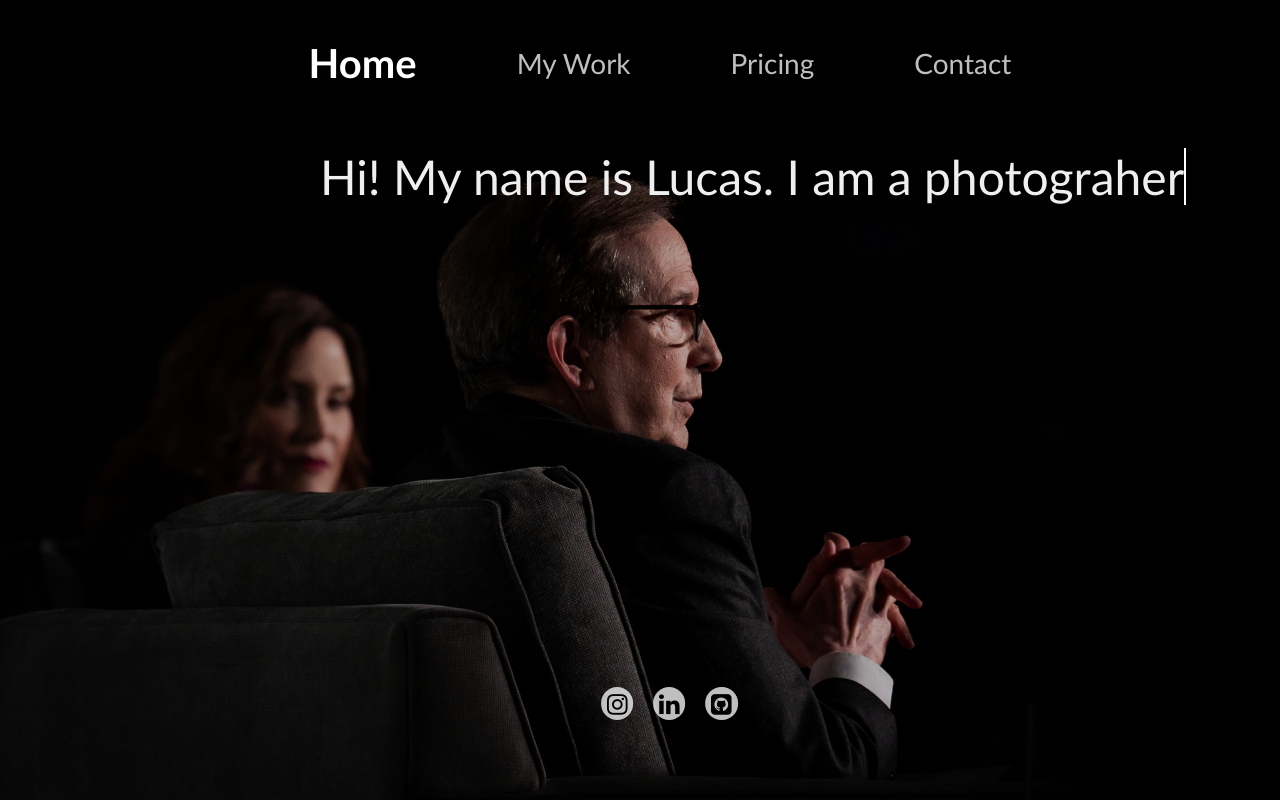
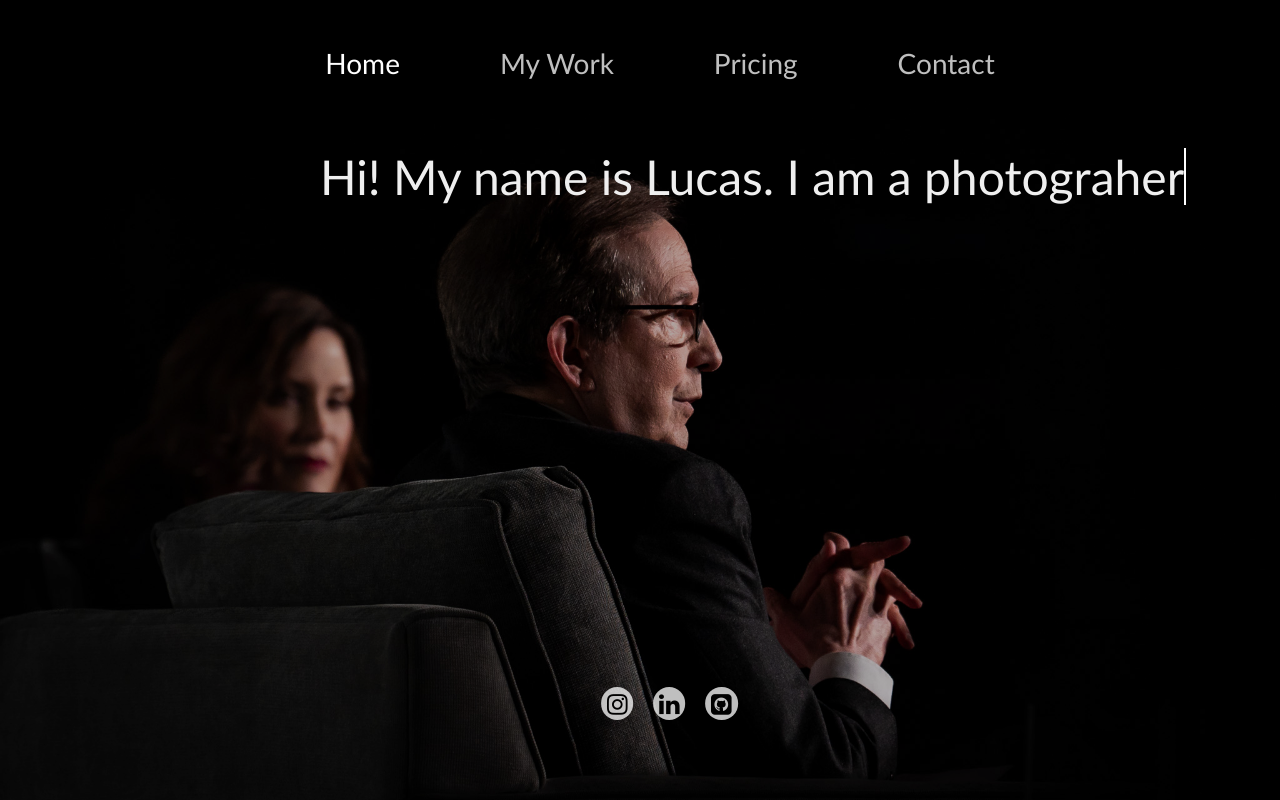
Before and after one commit to lucaschennn/lucaschennn.github.io, a React (Vite) app: page / in a window 1280 px wide. Built offline with nearby package versions, Linux system fonts and the light colour scheme.

Commit message:
added google meta verification tag and whatever i changed idk

```diff
--- a/src/App.jsx
+++ b/src/App.jsx
@@ -78,7 +78,6 @@ function App() {
           <li className={active == 3 ? "active": ""} onClick={() => {handleNavClick(3)}}>Contact</li>
         </ul>
       }
-
       <div id="show-page">
 
         {/*page*/}
--- a/src/index.css
+++ b/src/index.css
@@ -25,8 +25,6 @@ img {
 
 #nav-carousel .active {
   vertical-align: middle;
-  font-size: 40px;
-  font-weight: bold;
   color: #555555;
 }
 
@@ -62,8 +60,6 @@ img {
 
 #nav-carousel-alt .active {
   vertical-align: middle;
-  font-size: 40px;
-  font-weight: bold;
   color: #ffffff;
 }
 
--- a/src/routes/portfolio.jsx
+++ b/src/routes/portfolio.jsx
@@ -44,7 +44,7 @@ function Portfolio() {
             { id: 0, caption: "Unknown at the University of Michigan League. 85mm lens borrowed from Caleb Mastell. 4/7/2023",},
             { id: 1, caption: "Lee Bowes & the Jupiter Rings performing at Checkerfest. 7/11/2021",},
             { id: 2, caption: "Headshot at the Ross School of Business. 4/8/2023",},
-            { id: 3, caption: "Checkerfest promotion. 7/8/2021",},
+            { id: 3, caption: "A grandmother and granddaughter strolling near Kirkland, Washington. 4/29/2023",},
             { id: 4, caption: "Portrait taken near Pioneer's Park in Lincoln Nebraska. 6/1/2022",},
             { id: 5, caption: "Portrait taken in downtown Lincoln Nebraska. 6/3/2022",},
             { id: 6, caption: "Headshot at the University of Michigan Law quad. 4/8/2023",},
@@ -53,6 +53,7 @@ function Portfolio() {
             { id: 9, caption: "USC Marshall School of Business Graduation. 5/13/2022",},
             { id: 10, caption: "Portrait taken near Pioneer's Park in Lincoln Nebraska. 6/1/2022",},
             { id: 11, caption: "USC Marshall School of Business Graduation. 5/13/2022",},
+            { id: 12, caption: "Checkerfest promotion. 7/8/2021",},
         ]
     ]
     const [total, setTotal] = useState(photos[1].length);
```
Also changed, not shown: public/images/portfolio/portraits/12.jpg (added), public/images/portfolio/portraits/3.jpg, 1 other file (tests, documents, lock files or other folders).
